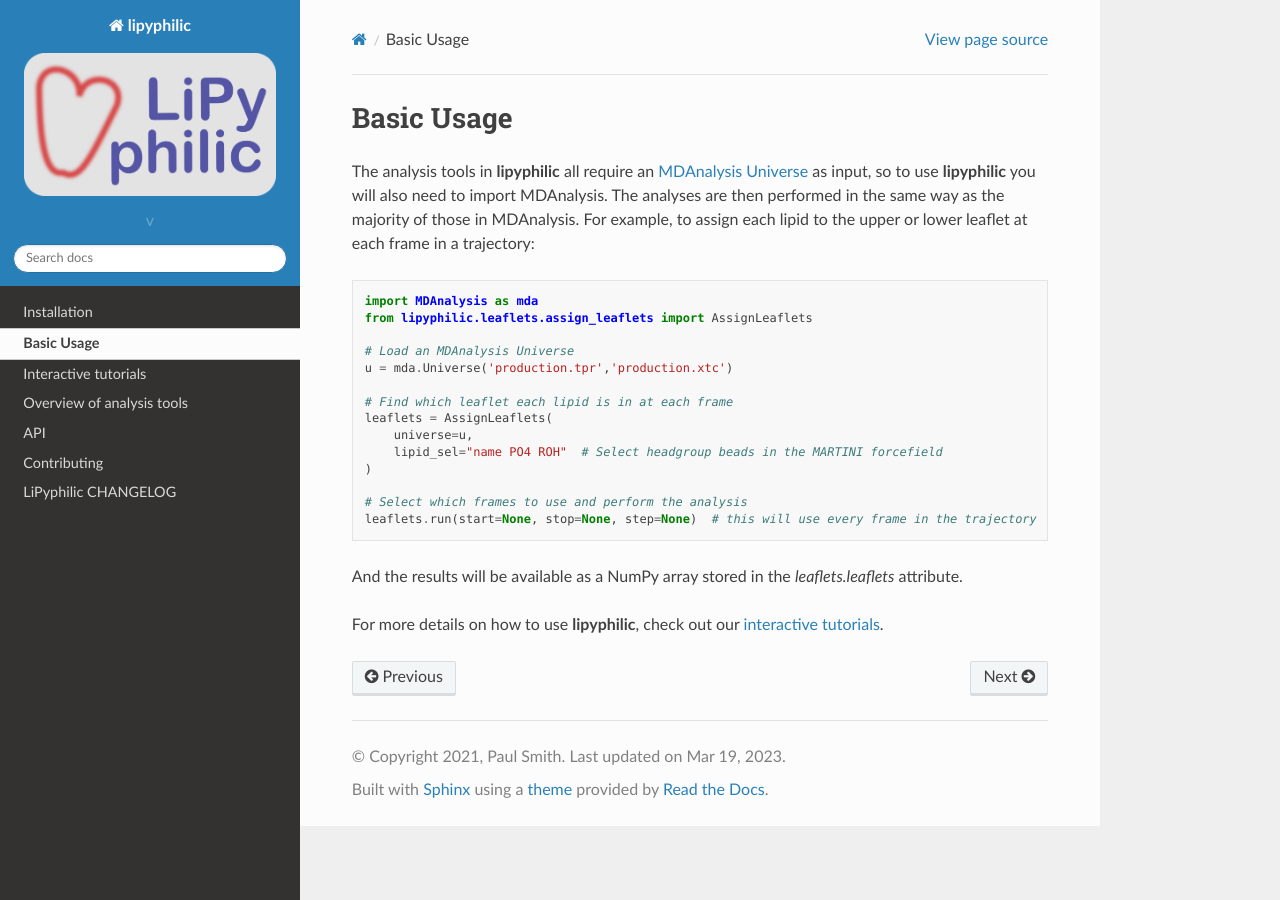
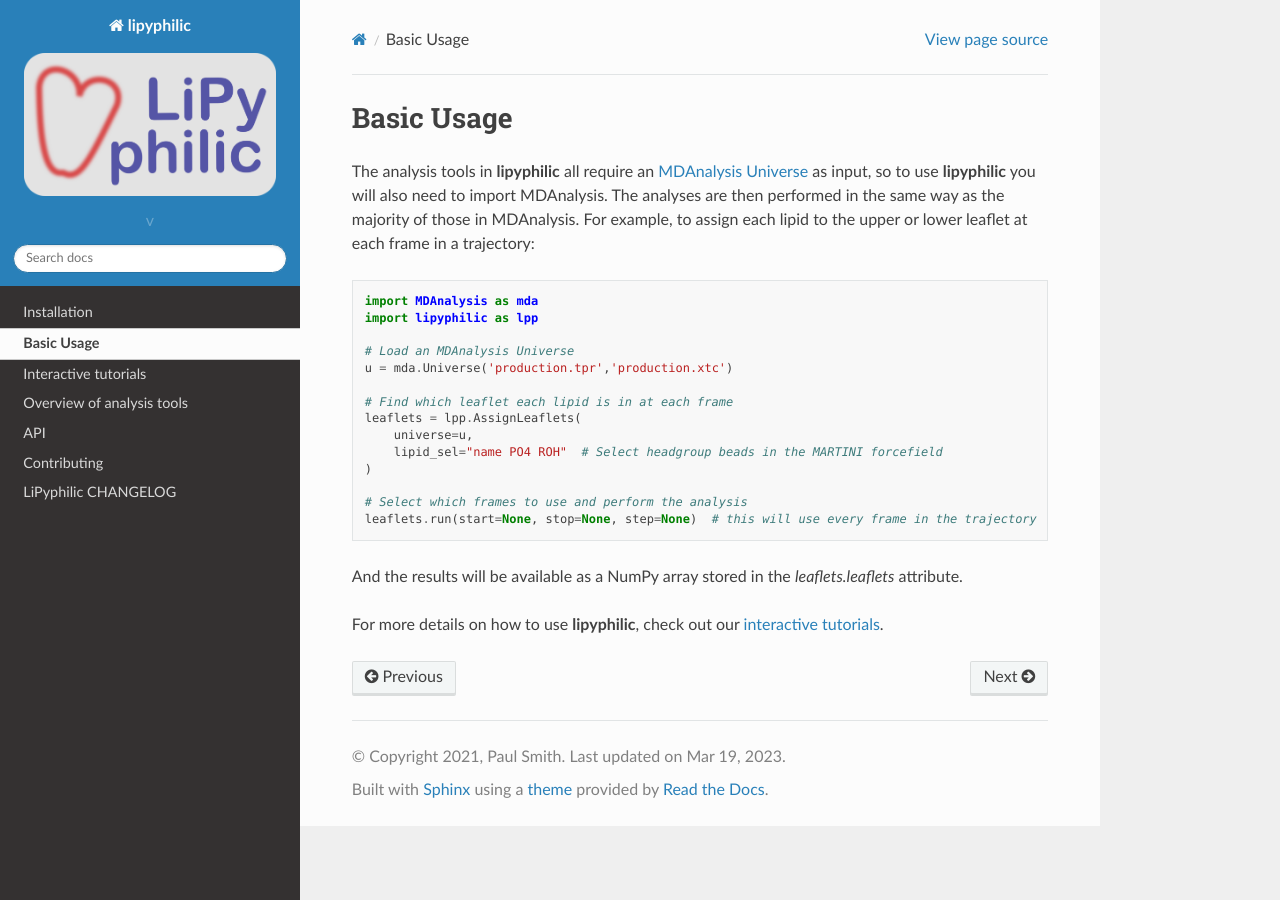
Before and after one commit to p-j-smith/lipyphilic, a Sphinx documentation site: the page built from docs/usage.rst, in a window 1280 px wide. Built offline with Sphinx 7.4.7 and the Read the Docs theme 2.0.0, drawn with Linux system fonts in a browser that asks for light colours; the version number could not be read and is left out.

Commit message:
Update basic usage example

```diff
--- a/docs/usage.rst
+++ b/docs/usage.rst
@@ -9,13 +9,13 @@ in MDAnalysis. For example, to assign each lipid to the upper or lower leaflet a
 .. code:: python
 
     import MDAnalysis as mda
-    from lipyphilic.leaflets.assign_leaflets import AssignLeaflets
+    import lipyphilic as lpp
 
     # Load an MDAnalysis Universe
     u = mda.Universe('production.tpr','production.xtc')
 
     # Find which leaflet each lipid is in at each frame
-    leaflets = AssignLeaflets(
+    leaflets = lpp.AssignLeaflets(
         universe=u,
         lipid_sel="name PO4 ROH"  # Select headgroup beads in the MARTINI forcefield
     )
```
